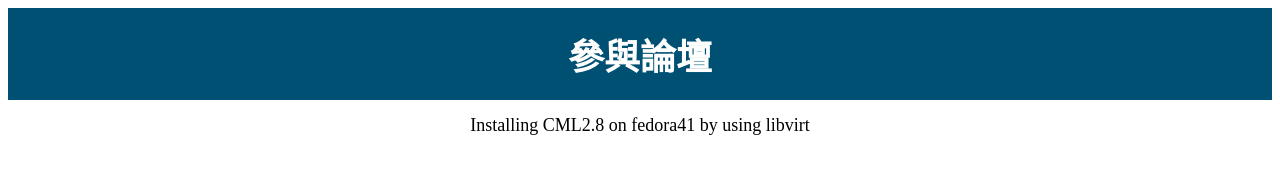
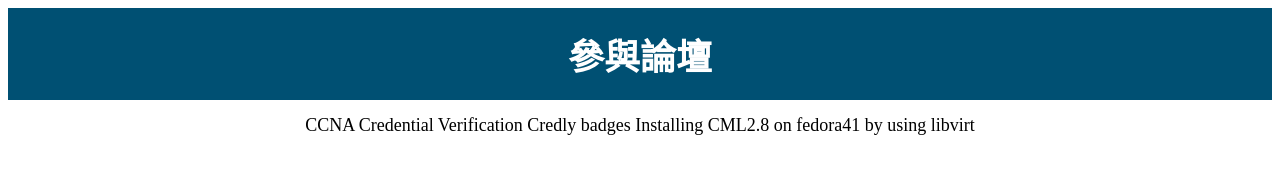
Before and after one commit to thomasz8576/project-test, a plain HTML site: page index.html in a window 1280 px wide. Drawn offline with Linux system fonts and the light colour scheme.

Commit message:
Update index.html
More data

```diff
--- a/index.html
+++ b/index.html
@@ -15,6 +15,12 @@
 
     <div style="background-color: white; padding: 15px; text-align: center;">
         <p style="font-size: 18px; margin: 0;">
+            <a href="https://cp.certmetrics.com/cisco/en/public/verify/credential/64553b3526174cf0868138deb9f502d5" style="color: black; text-decoration: none;">
+                CCNA Credential Verification
+            </a>
+            <a href="https://www.credly.com/badges/cb6d11d4-4c2a-4072-b57f-d8b2570773ac/public_url" style="color: black; text-decoration: none;">
+                Credly badges
+            </a>
             <a href="https://learningnetwork.cisco.com/s/question/0D56e0000E3P5u9CQC/installing-cml28-on-fedora41-by-using-libvirt" style="color: black; text-decoration: none;">
                 Installing CML2.8 on fedora41 by using libvirt
             </a>
```
